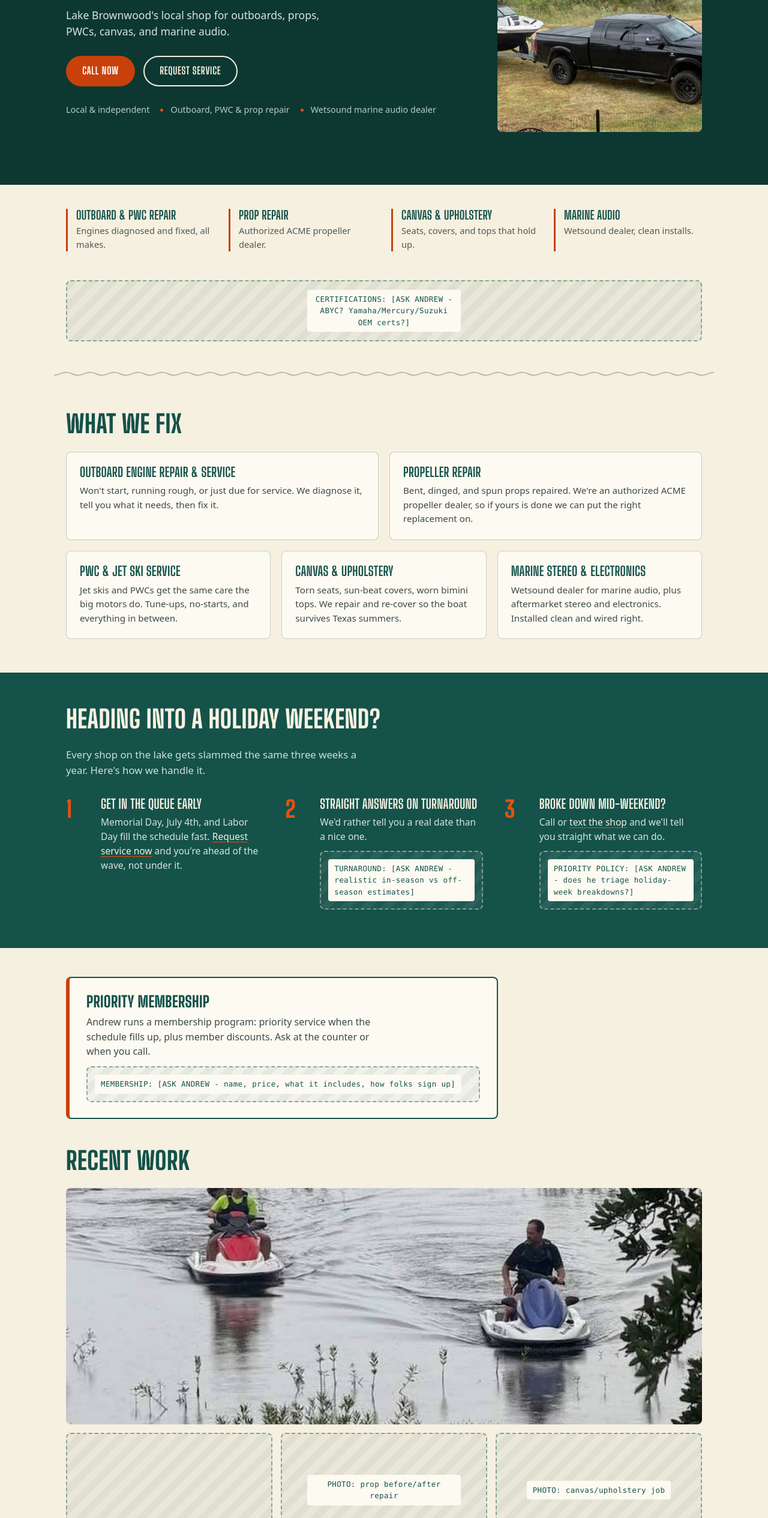
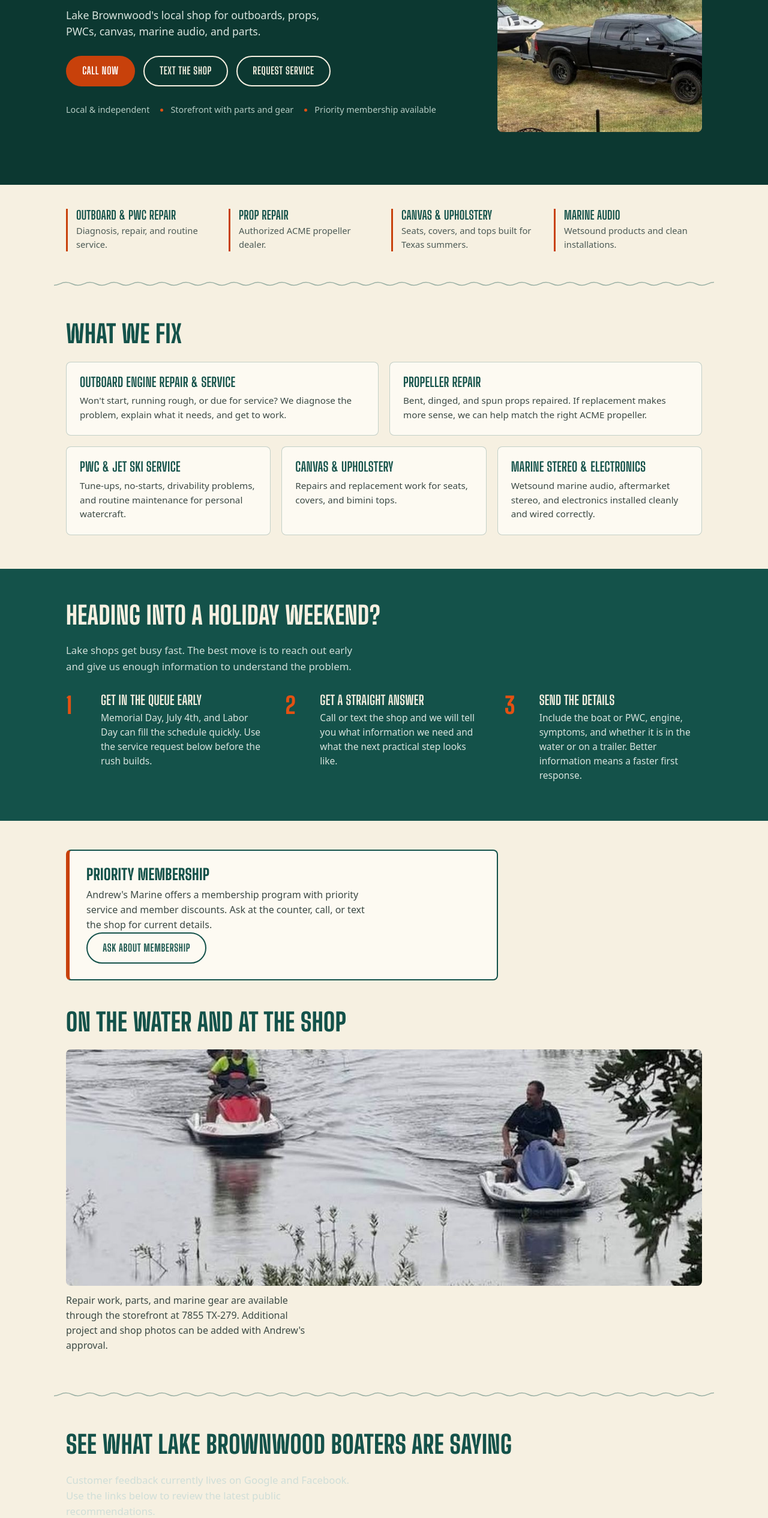
Before and after one commit to nyphwngpp4-art/Andrewsboat, a plain HTML site: page index.html in a window 1280 px wide. Shown: the part 267-2797 px from the top of the page at 60% size. Drawn offline with Linux system fonts and the light colour scheme.

Commit message:
Polish demo for Andrew review

```diff
--- a/index.html
+++ b/index.html
@@ -4,14 +4,11 @@
   <meta charset="UTF-8">
   <meta name="viewport" content="width=device-width, initial-scale=1.0">
   <title>Andrew's Marine Maintenance &amp; Repair | Lake Brownwood Boat Repair</title>
-  <meta name="description" content="Lake Brownwood's local shop for outboard, prop, and PWC repair, canvas and upholstery, and Wetsound marine audio. Call (325) 320-2018.">
+  <meta name="description" content="Lake Brownwood's local shop for outboard, prop, and PWC repair, canvas and upholstery, marine audio, parts, and priority membership. Call or text (325) 320-2018.">
   <meta name="theme-color" content="#0c3831">
-  <!-- Social preview. og:image must be an ABSOLUTE URL to work in texts/Messenger/Slack:
-       after deploying, replace the two image URLs below with
-       https://<your-project>.pages.dev/og-image.png (or the custom domain). -->
   <meta property="og:type" content="website">
   <meta property="og:title" content="Andrew's Marine Maintenance &amp; Repair | Lake Brownwood">
-  <meta property="og:description" content="Boat down? Lake Brownwood's local shop for outboards, props, PWCs, canvas, and marine audio. Call (325) 320-2018.">
+  <meta property="og:description" content="Boat down? Lake Brownwood's local shop for outboards, props, PWCs, canvas, marine audio, and parts. Call or text (325) 320-2018.">
   <meta property="og:image" content="og-image.png">
   <meta property="og:image:width" content="1200">
   <meta property="og:image:height" content="630">
@@ -22,8 +19,6 @@
   <link rel="stylesheet" href="styles.css">
 </head>
 <body>
-
-  <!-- ============ STICKY HEADER ============ -->
   <header class="site-header">
     <div class="wrap header-inner">
       <a href="#top" class="wordmark" aria-label="Andrew's Marine Maintenance and Repair, home">
@@ -33,8 +28,8 @@
       <nav class="site-nav" aria-label="Page sections">
         <a href="#services">Services</a>
         <a href="#rush">The Rush</a>
+        <a href="#membership">Membership</a>
         <a href="#work">Our Work</a>
-        <a href="#reviews">Reviews</a>
         <a href="#hours">Hours</a>
       </nav>
       <a href="tel:+13253202018" class="btn btn-primary header-call">Call (325) 320-2018</a>
@@ -42,214 +37,117 @@
   </header>
 
   <main id="top">
-
-    <!-- ============ HERO ============ -->
     <section class="hero">
       <div class="wrap hero-grid">
         <div class="hero-copy">
           <h1>Boat down? Let's get you back on the water.</h1>
-          <p class="hero-sub">Lake Brownwood's local shop for outboards, props, PWCs, canvas, and marine audio.</p>
+          <p class="hero-sub">Lake Brownwood's local shop for outboards, props, PWCs, canvas, marine audio, and parts.</p>
           <div class="hero-ctas">
             <a href="tel:+13253202018" class="btn btn-primary">Call Now</a>
+            <a href="sms:+13253202018" class="btn btn-ghost">Text the Shop</a>
             <a href="#request" class="btn btn-ghost">Request Service</a>
           </div>
           <ul class="hero-trust" aria-label="Why boaters choose us">
             <li>Local &amp; independent</li>
-            <li>Outboard, PWC &amp; prop repair</li>
-            <li>Wetsound marine audio dealer</li>
+            <li>Storefront with parts and gear</li>
+            <li>Priority membership available</li>
           </ul>
         </div>
-        <!-- Real photo from the shop's Google Business profile. -->
         <img class="hero-photo" src="images/boat-in-tow.jpg" alt="A boat on its trailer, in tow behind a pickup near Lake Brownwood" fetchpriority="high">
       </div>
     </section>
 
-    <!-- ============ TRUST BAR ============ -->
-    <!-- No verified tenure, BBB record, or certifications exist for this business.
-         The trust bar leans on breadth of services, which IS verified. Do not add years-in-business. -->
     <section class="trust-bar" aria-label="What we do">
       <div class="wrap trust-grid">
-        <div class="trust-item">
-          <h2>Outboard &amp; PWC Repair</h2>
-          <p>Engines diagnosed and fixed, all makes.</p>
-        </div>
-        <div class="trust-item">
-          <h2>Prop Repair</h2>
-          <p>Authorized ACME propeller dealer.</p>
-        </div>
-        <div class="trust-item">
-          <h2>Canvas &amp; Upholstery</h2>
-          <p>Seats, covers, and tops that hold up.</p>
-        </div>
-        <div class="trust-item">
-          <h2>Marine Audio</h2>
-          <p>Wetsound dealer, clean installs.</p>
+        <div class="trust-item"><h2>Outboard &amp; PWC Repair</h2><p>Diagnosis, repair, and routine service.</p></div>
+        <div class="trust-item"><h2>Prop Repair</h2><p>Authorized ACME propeller dealer.</p></div>
+        <div class="trust-item"><h2>Canvas &amp; Upholstery</h2><p>Seats, covers, and tops built for Texas summers.</p></div>
+        <div class="trust-item"><h2>Marine Audio</h2><p>Wetsound products and clean installations.</p></div>
+      </div>
+    </section>
+
+    <div class="wave-rule" role="presentation"></div>
+
+    <section class="services" id="services">
+      <div class="wrap">
+        <h2 class="section-title">What we fix</h2>
+        <div class="services-grid">
+          <article class="service-card span-3"><h3>Outboard Engine Repair &amp; Service</h3><p>Won't start, running rough, or due for service? We diagnose the problem, explain what it needs, and get to work.</p></article>
+          <article class="service-card span-3"><h3>Propeller Repair</h3><p>Bent, dinged, and spun props repaired. If replacement makes more sense, we can help match the right ACME propeller.</p></article>
+          <article class="service-card span-2"><h3>PWC &amp; Jet Ski Service</h3><p>Tune-ups, no-starts, drivability problems, and routine maintenance for personal watercraft.</p></article>
+          <article class="service-card span-2"><h3>Canvas &amp; Upholstery</h3><p>Repairs and replacement work for seats, covers, and bimini tops.</p></article>
+          <article class="service-card span-2"><h3>Marine Stereo &amp; Electronics</h3><p>Wetsound marine audio, aftermarket stereo, and electronics installed cleanly and wired correctly.</p></article>
         </div>
       </div>
     </section>
 
-    <!-- ============ CERTIFICATIONS STRIP (PLACEHOLDER) ============ -->
-    <!-- TX doesn't license marine mechanics; ABYC/OEM certs are the trade's real trust
-         signals. Unknown either way - populate only what Andrew actually holds.
-         If none, delete this strip entirely; do not fake it. -->
-    <section class="certs" aria-label="Certifications placeholder">
+    <section class="rush" id="rush">
+      <div class="wrap rush-inner">
+        <h2 class="section-title">Heading into a holiday weekend?</h2>
+        <p class="rush-lede">Lake shops get busy fast. The best move is to reach out early and give us enough information to understand the problem.</p>
+        <ol class="rush-list">
+          <li><h3>Get in the queue early</h3><p>Memorial Day, July 4th, and Labor Day can fill the schedule quickly. Use the service request below before the rush builds.</p></li>
+          <li><h3>Get a straight answer</h3><p>Call or text the shop and we will tell you what information we need and what the next practical step looks like.</p></li>
+          <li><h3>Send the details</h3><p>Include the boat or PWC, engine, symptoms, and whether it is in the water or on a trailer. Better information means a faster first response.</p></li>
+        </ol>
+      </div>
+    </section>
+
+    <section class="membership" id="membership">
       <div class="wrap">
-        <div class="ph ph-strip">
-          <span class="ph-label">CERTIFICATIONS: [ASK ANDREW - ABYC? Yamaha/Mercury/Suzuki OEM certs?]</span>
+        <div class="membership-box">
+          <h2>Priority membership</h2>
+          <p>Andrew's Marine offers a membership program with priority service and member discounts. Ask at the counter, call, or text the shop for current details.</p>
+          <a href="sms:+13253202018?body=Hi%20Andrew%2C%20I%27d%20like%20more%20information%20about%20the%20priority%20membership." class="btn btn-outline">Ask About Membership</a>
+        </div>
+      </div>
+    </section>
+
+    <section class="work" id="work">
+      <div class="wrap">
+        <h2 class="section-title">On the water and at the shop</h2>
+        <div class="work-grid">
+          <figure class="work-photo wide"><img src="images/pwc-lake.jpg" alt="Two riders on PWCs idling through shallow water on the lake" loading="lazy"></figure>
+        </div>
+        <p class="hours-note">Repair work, parts, and marine gear are available through the storefront at 7855 TX-279. Additional project and shop photos can be added with Andrew's approval.</p>
+      </div>
+    </section>
+
+    <div class="wave-rule" role="presentation"></div>
+
+    <section class="reviews" id="reviews">
+      <div class="wrap">
+        <h2 class="section-title">See what Lake Brownwood boaters are saying</h2>
+        <p class="rush-lede">Customer feedback currently lives on Google and Facebook. Use the links below to review the latest public recommendations.</p>
+        <div class="reviews-links">
+          <a class="btn btn-outline" href="https://www.facebook.com/andrewsmarinemaintenanceandrepair" target="_blank" rel="noopener">Find Us on Facebook</a>
+          <a class="btn btn-outline" href="https://www.google.com/maps/search/?api=1&amp;query=Andrew%27s%20Marine%20Maintenance%20and%20Repair%207855%20TX-279%20Brownwood%20TX" target="_blank" rel="noopener">Read Google Reviews</a>
+        </div>
+      </div>
+    </section>
+
+    <section class="hours" id="hours">
+      <div class="wrap hours-grid">
+        <div class="hours-block">
+          <h2 class="section-title">Hours</h2>
+          <p class="hours-line">Monday - Friday, 8am - 5pm</p>
+          <p class="hours-note">If the shop cannot answer immediately, send a text with your name, boat or PWC, and what is happening.</p>
+        </div>
+        <div class="location-block">
+          <h2 class="section-title">The shop</h2>
+          <p class="hours-line">7855 TX-279<br>Brownwood, TX 76801</p>
+          <p class="hours-note">Storefront with parts and gear in stock. Serving Lake Brownwood and Brown County.</p>
+          <a class="btn btn-outline" href="https://www.google.com/maps/search/?api=1&amp;query=7855%20TX-279%20Brownwood%20TX%2076801" target="_blank" rel="noopener">Get Directions</a>
         </div>
       </div>
     </section>
 
     <div class="wave-rule" role="presentation"></div>
 
-    <!-- ============ SERVICES ============ -->
-    <section class="services" id="services">
-      <div class="wrap">
-        <h2 class="section-title">What we fix</h2>
-        <div class="services-grid">
-          <article class="service-card span-3">
-            <h3>Outboard Engine Repair &amp; Service</h3>
-            <p>Won't start, running rough, or just due for service. We diagnose it, tell you what it needs, then fix it.</p>
-          </article>
-          <article class="service-card span-3">
-            <h3>Propeller Repair</h3>
-            <p>Bent, dinged, and spun props repaired. We're an authorized ACME propeller dealer, so if yours is done we can put the right replacement on.</p>
-          </article>
-          <article class="service-card span-2">
-            <h3>PWC &amp; Jet Ski Service</h3>
-            <p>Jet skis and PWCs get the same care the big motors do. Tune-ups, no-starts, and everything in between.</p>
-          </article>
-          <article class="service-card span-2">
-            <h3>Canvas &amp; Upholstery</h3>
-            <p>Torn seats, sun-beat covers, worn bimini tops. We repair and re-cover so the boat survives Texas summers.</p>
-          </article>
-          <article class="service-card span-2">
-            <h3>Marine Stereo &amp; Electronics</h3>
-            <p>Wetsound dealer for marine audio, plus aftermarket stereo and electronics. Installed clean and wired right.</p>
-          </article>
-        </div>
-      </div>
-    </section>
-
-    <!-- ============ THE RUSH (strategic centerpiece) ============ -->
-    <!-- Seasonal backlog is THIS trade's documented complaint pattern. This section converts
-         the shop's most complaint-prone season into a trust signal - but every specific must
-         come from Andrew. Ship the structure, not invented numbers. -->
-    <section class="rush" id="rush">
-      <div class="wrap rush-inner">
-        <h2 class="section-title">Heading into a holiday weekend?</h2>
-        <p class="rush-lede">Every shop on the lake gets slammed the same three weeks a year. Here's how we handle it.</p>
-        <ol class="rush-list">
-          <li>
-            <h3>Get in the queue early</h3>
-            <p>Memorial Day, July 4th, and Labor Day fill the schedule fast. <a href="#request">Request service now</a> and you're ahead of the wave, not under it.</p>
-          </li>
-          <li>
-            <h3>Straight answers on turnaround</h3>
-            <p>We'd rather tell you a real date than a nice one.</p>
-            <div class="ph ph-inline">
-              <span class="ph-label">TURNAROUND: [ASK ANDREW - realistic in-season vs off-season estimates]</span>
-            </div>
-          </li>
-          <li>
-            <h3>Broke down mid-weekend?</h3>
-            <p>Call or <a href="sms:+13253202018">text the shop</a> and we'll tell you straight what we can do.</p>
-            <div class="ph ph-inline">
-              <span class="ph-label">PRIORITY POLICY: [ASK ANDREW - does he triage holiday-week breakdowns?]</span>
-            </div>
-          </li>
-        </ol>
-      </div>
-    </section>
-
-    <!-- ============ MEMBERSHIP ============ -->
-    <!-- Verified in person July 2026: Andrew offers a membership with priority service
-         and member discounts. Every specific (name, price, what's included, how to sign
-         up) is unknown - populate from Andrew before launch. Production idea: online
-         sign-up makes this the site's recurring-revenue feature. -->
-    <section class="membership" id="membership">
-      <div class="wrap">
-        <div class="membership-box">
-          <h2>Priority membership</h2>
-          <p>Andrew runs a membership program: priority service when the schedule fills up, plus member discounts. Ask at the counter or when you call.</p>
-          <div class="ph ph-inline">
-            <span class="ph-label">MEMBERSHIP: [ASK ANDREW - name, price, what it includes, how folks sign up]</span>
-          </div>
-        </div>
-      </div>
-    </section>
-
-    <!-- ============ WORK GALLERY ============ -->
-    <!-- 1,032-follower Facebook page is the photo goldmine - harvest with owner's OK post-signing. -->
-    <section class="work" id="work">
-      <div class="wrap">
-        <h2 class="section-title">Recent work</h2>
-        <div class="work-grid">
-          <!-- Real photo from the shop's Google Business profile. -->
-          <figure class="work-photo wide"><img src="images/pwc-lake.jpg" alt="Two riders on PWCs idling through shallow water on the lake" loading="lazy"></figure>
-          <div class="ph ph-photo tall"><span class="ph-label">PHOTO: engine teardown/rebuild (pull from Facebook page)</span></div>
-          <div class="ph ph-photo"><span class="ph-label">PHOTO: prop before/after repair</span></div>
-          <div class="ph ph-photo"><span class="ph-label">PHOTO: canvas/upholstery job</span></div>
-          <div class="ph ph-photo"><span class="ph-label">PHOTO: Wetsound install</span></div>
-          <div class="ph ph-photo"><span class="ph-label">PHOTO: Andrew at the bench</span></div>
-          <div class="ph ph-photo wide"><span class="ph-label">PHOTO: the storefront + inventory (wide shot)</span></div>
-        </div>
-      </div>
-    </section>
-
-    <div class="wave-rule" role="presentation"></div>
-
-    <!-- ============ REVIEWS ============ -->
-    <!-- No review text was independently verifiable pre-build. Pull real text from the
-         Google listing and Facebook recommendations before any client presentation.
-         Never paraphrase-as-quote, never invent. -->
-    <section class="reviews" id="reviews">
-      <div class="wrap">
-        <h2 class="section-title">What Lake Brownwood boaters say</h2>
-        <div class="reviews-row" tabindex="0" aria-label="Customer reviews, scroll sideways">
-          <div class="ph ph-review"><span class="ph-label">REVIEW SLOT - paste verbatim Google/Facebook review + first name</span></div>
-          <div class="ph ph-review"><span class="ph-label">REVIEW SLOT - paste verbatim Google/Facebook review + first name</span></div>
-          <div class="ph ph-review"><span class="ph-label">REVIEW SLOT - paste verbatim Google/Facebook review + first name</span></div>
-          <div class="ph ph-review"><span class="ph-label">REVIEW SLOT - paste verbatim Google/Facebook review + first name</span></div>
-          <div class="ph ph-review"><span class="ph-label">REVIEW SLOT - paste verbatim Google/Facebook review + first name</span></div>
-        </div>
-        <div class="reviews-links">
-          <a class="btn btn-outline" href="https://www.facebook.com/andrewsmarinemaintenanceandrepair" target="_blank" rel="noopener">Find us on Facebook</a>
-          <a class="btn btn-outline" href="https://www.google.com/maps/search/?api=1&amp;query=Andrew%27s%20Marine%20Maintenance%20and%20Repair%20Brownwood" target="_blank" rel="noopener">Read our Google reviews</a>
-        </div>
-      </div>
-    </section>
-
-    <!-- ============ HOURS & LOCATION ============ -->
-    <!-- Two conflicting addresses exist in the wild (7855 TX-279 vs 3304 2nd St) - an active
-         NAP problem. Confirm the real one in person; fixing the wrong-address listings is
-         part of the care-plan pitch. -->
-    <section class="hours" id="hours">
-      <div class="wrap hours-grid">
-        <div class="hours-block">
-          <h2 class="section-title">Hours</h2>
-          <p class="hours-line">Monday - Friday, 8am - 5pm</p>
-          <p class="hours-note">Weekdays keep our turnaround honest. In-season breakdown? Call or text. We'll tell you straight what we can do.</p>
-        </div>
-        <div class="location-block">
-          <h2 class="section-title">The shop</h2>
-          <div class="ph ph-inline">
-            <span class="ph-label">ADDRESS: [VERIFY WITH ANDREW - 7855 TX-279 vs 3304 2nd St both circulate in directories]</span>
-          </div>
-          <p class="hours-note">Storefront with parts and gear in stock. Serving Lake Brownwood and Brown County.</p>
-        </div>
-      </div>
-    </section>
-
-    <div class="wave-rule" role="presentation"></div>
-
-    <!-- ============ REQUEST SERVICE FORM ============ -->
-    <!-- Response promise must be OK'd by Andrew before launch - adjust to what he'll
-         actually honor. Production: Cloudflare Pages Function -> email to
-         Info@andrewsmarine.net. Demo: front-end only. -->
     <section class="request" id="request">
       <div class="wrap request-inner">
         <h2 class="section-title">Request service</h2>
+        <p class="form-promise"><strong>Demo preview:</strong> this form is not connected yet. After launch, requests can be delivered directly to Andrew by email or text.</p>
         <form id="service-form" novalidate>
           <div class="field">
             <label for="f-name">Name</label>
@@ -259,32 +157,29 @@
           <div class="field">
             <label for="f-phone">Phone</label>
             <input type="tel" id="f-phone" name="phone" autocomplete="tel" required>
-            <p class="field-error" id="f-phone-error" hidden>Please add a phone number so we can call you back.</p>
+            <p class="field-error" id="f-phone-error" hidden>Please add a phone number.</p>
           </div>
           <div class="field">
-            <label for="f-issue">What's going on? <span class="optional">(optional)</span></label>
+            <label for="f-issue">What do you need help with? <span class="optional">(optional)</span></label>
             <select id="f-issue" name="issue">
-              <option value="" selected>Pick one if you know</option>
+              <option value="" selected>Choose one if you know</option>
               <option>Won't start</option>
               <option>Running rough</option>
               <option>Prop damage</option>
-              <option>Stereo/electronics</option>
+              <option>Stereo or electronics</option>
               <option>Canvas or upholstery</option>
-              <option>Ask about membership</option>
+              <option>Parts inquiry</option>
+              <option>Membership information</option>
               <option>Something else</option>
             </select>
           </div>
-          <p class="form-promise">We'll call you back within one business day.</p>
-          <button type="submit" class="btn btn-primary btn-wide">Get in the queue</button>
-          <p class="form-success" id="form-success" hidden>You're in the queue. We'll call you back within one business day.</p>
+          <button type="submit" class="btn btn-primary btn-wide">Preview Request</button>
+          <p class="form-success" id="form-success" hidden>Demo complete. No information was sent. In the live site, this request would go directly to Andrew.</p>
         </form>
       </div>
     </section>
-
   </main>
 
-  <!-- ============ FOOTER ============ -->
-  <!-- No BBB profile exists; TX issues no license for this trade. Omit both. -->
   <footer class="site-footer">
     <div class="wrap footer-grid">
       <div>
@@ -293,19 +188,20 @@
       </div>
       <div>
         <p><a href="tel:+13253202018">(325) 320-2018</a></p>
+        <p><a href="sms:+13253202018">Text the Shop</a></p>
         <p><a href="mailto:Info@andrewsmarine.net">Info@andrewsmarine.net</a></p>
-        <p class="footer-address">ADDRESS: [VERIFY WITH ANDREW - two versions circulate in directories]</p>
+        <p class="footer-address">7855 TX-279, Brownwood, TX 76801</p>
       </div>
     </div>
     <div class="wrap footer-credit">
-      <p>Site concept by <a href="https://agaviai.com" target="_blank" rel="noopener">Agavi AI · agaviai.com</a></p>
+      <p>Private site concept by <a href="https://agaviai.com" target="_blank" rel="noopener">Agavi AI · agaviai.com</a></p>
     </div>
   </footer>
 
-  <!-- ============ MOBILE STICKY BOTTOM BAR ============ -->
   <div class="mobile-bar" role="navigation" aria-label="Quick actions">
-    <a href="tel:+13253202018" class="btn btn-primary">Call the Shop</a>
-    <a href="#request" class="btn btn-ghost-dark">Request Service</a>
+    <a href="tel:+13253202018" class="btn btn-primary">Call</a>
+    <a href="sms:+13253202018" class="btn btn-ghost-dark">Text</a>
+    <a href="#request" class="btn btn-ghost-dark">Request</a>
   </div>
 
   <script src="app.js" defer></script>
```
